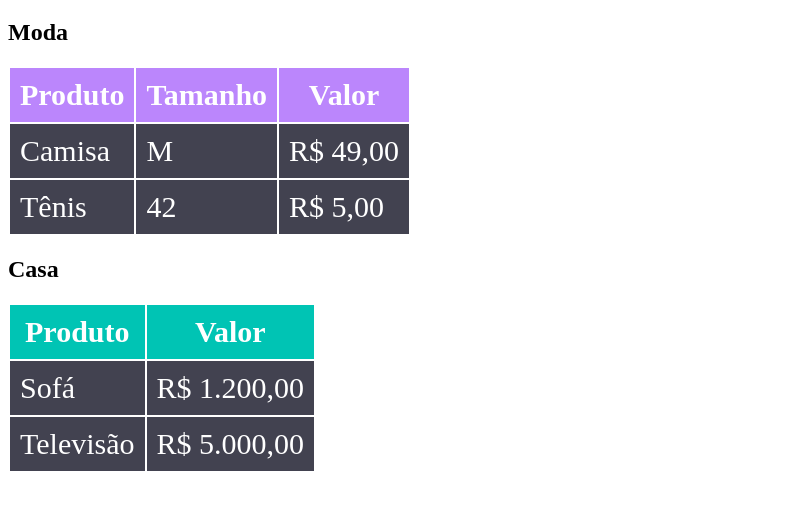
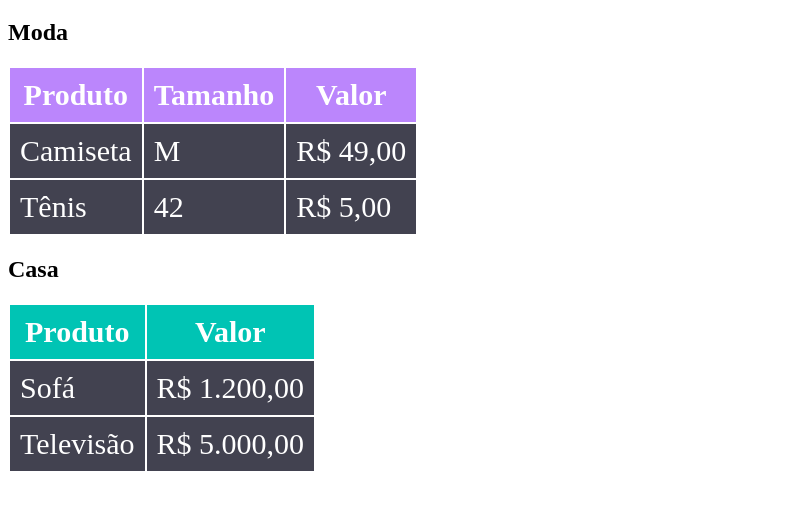
Before and after one commit to PhellFonseca/quest-devquest-html-basico, a plain HTML site: page index.html in a window 1280 px wide. Shown: the part 61-570 px from the top of the page, without its empty margins (0-800 px from the left). Drawn offline with Linux system fonts and the light colour scheme.

Commit message:
mudanca de camisa para camiseta

```diff
--- a/index.html
+++ b/index.html
@@ -20,7 +20,7 @@
         </thead>
         <tbody>
             <tr>
-                <td class="fundo-tabela fonte"> Camisa </td>
+                <td class="fundo-tabela fonte"> Camiseta </td>
                 <td class="fundo-tabela fonte"> M </td>
                 <td class="fundo-tabela fonte"> R$ 49,00 </td>
             </tr>
```
